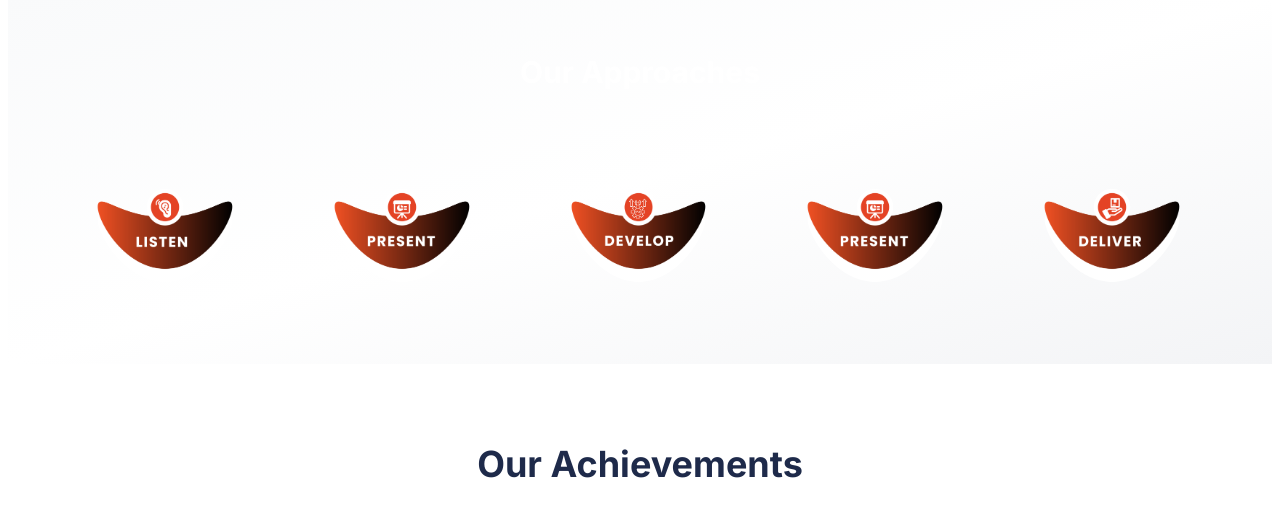
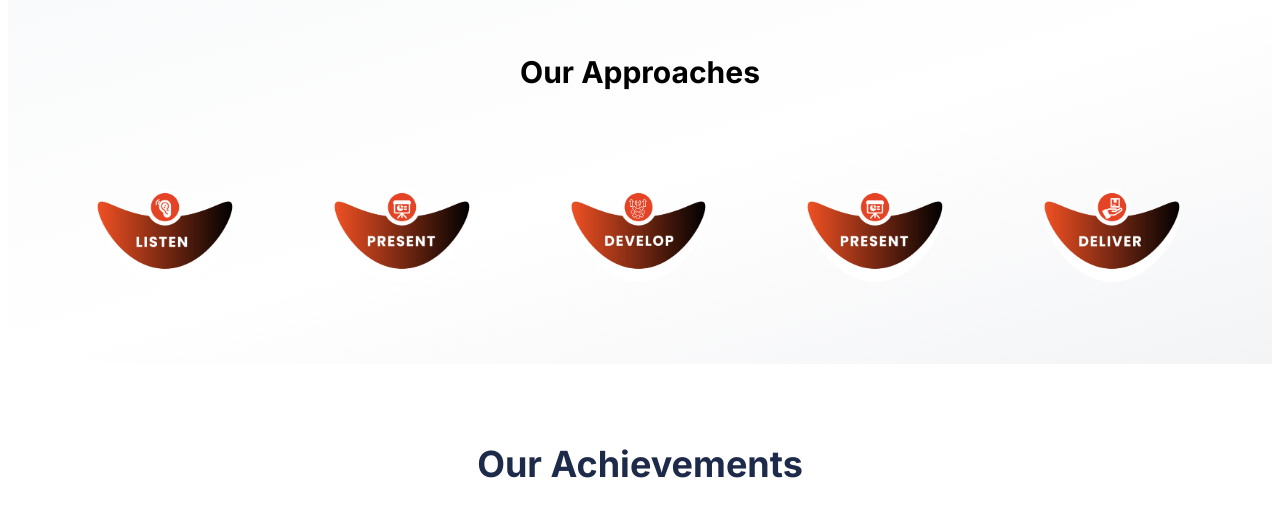
Before and after one commit to KhalidMohomud/baahiyep, a React (Vite) app: page /about in a window 1280 px wide. Shown: the part 1775-2291 px from the top of the page. Built offline with nearby package versions, Linux system fonts and the light colour scheme; no server answers.

Commit message:
update home

```diff
--- a/src/components/Approaches.jsx
+++ b/src/components/Approaches.jsx
@@ -34,7 +34,7 @@ function Approaches() {
   return (
 <div className="ml-2 mr-2 bg-gradient-to-br from-gray-50 via-white to-gray-100 ">
   <section ref={containerRef} className="px-4 mx-auto py-14 max-w-7xl">
-    <h3 className="mb-16 text-3xl font-bold text-center text-white">Our Approaches</h3>
+    <h3 className="mb-16 text-3xl font-bold text-center text-black">Our Approaches</h3>
 
     <div className="grid max-w-6xl gap-8 mx-auto md:grid-cols-3 lg:grid-cols-5">
       {ITEMS.map((item, idx) => (
--- a/src/page/Home.jsx
+++ b/src/page/Home.jsx
@@ -11,6 +11,7 @@ import Testimonials from '../components/Testimonials';
 import Homehero from '../components/Homehero';
 import SocialMediaPackages from '../components/SocialMediaPackages';
 import { useNavigate } from 'react-router-dom';
+import Clients from '../components/Clients';
 
 // Register ScrollTrigger plugin
 gsap.registerPlugin(ScrollTrigger);
@@ -22,7 +23,7 @@ const Home = () => {
   const heroRef = useRef(null);
   const servicesRef = useRef(null);
   const portfolioRef = useRef(null);
-
+ const clientsRef = useRef(null);
   const achievementsRef = useRef(null);
   const blogRef = useRef(null);
 
@@ -82,12 +83,7 @@ const Home = () => {
 
 
 
-  // const clients = [
-  //   { name: 'SIMAD UNIVERSITY', logo: '/image/WhatsApp_Image_2025-08-22_at_14.23.25-removebg-preview.png' },
-  //   { name: 'SOMALI SUDANESE SPECIALIZED HOSPITAL', logo: '/image/WhatsApp_Image_2025-08-22_at_14.23.26-removebg-preview.png' },
-  //   { name: 'AL-BIRRI', logo: '/image/WhatsApp_Image_2025-08-22_at_14.23.26__1_-removebg-preview.png' },
-  //   { name: 'MAD Lab', logo: '/image/WhatsApp_Image_2025-08-22_at_14.23.27-removebg-preview.png' }
-  // ];
+
 
   // const blogPosts = [
   //   {
@@ -528,6 +524,10 @@ const Home = () => {
     </div>
   </div>
 </section>
+     {/* Clients */}
+      <div ref={clientsRef}>
+        <Clients />
+      </div>
 
 
       {/* Testimonials Section */}
```
